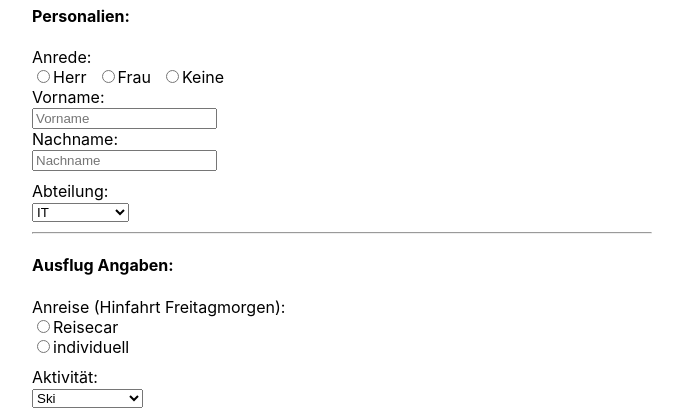
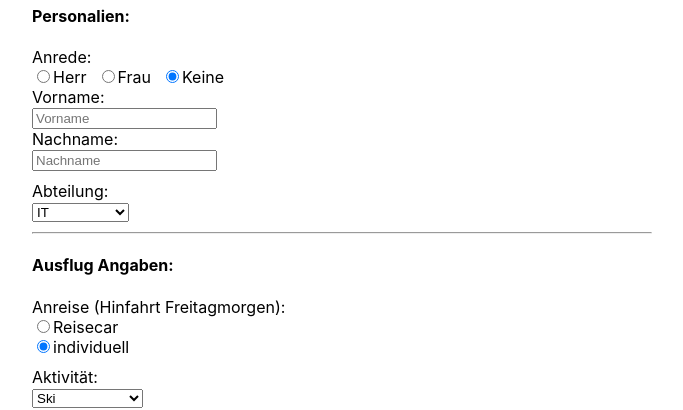
Before and after one commit to Okarashii/02-react-ui-elements, a React (Create React App) app: page / in a window 1280 px wide. Shown: the part 138-548 px from the top of the page, without its empty margins (298-981 px from the left). Built offline with nearby package versions, Linux system fonts and the light colour scheme.

Commit message:
changed the component to be controlled

```diff
--- a/src/App.js
+++ b/src/App.js
@@ -5,9 +5,9 @@ function App() {
 
     const title = "Ausflugstag Skitag 2024";
     const departments = ["IT", "HR", "Marketing", "Buchhaltung"];
-    const activity = ["Ski", "Schlitteln", "Bergrestaurant"];
+    const activities = ["Ski", "Schlitteln", "Bergrestaurant"];
 
-    return (<Registration title={title} departments={departments} activity={activity}/>);
+    return (<Registration title={title} departments={departments} activities={activities}/>);
 
 }
 
--- a/src/Registration/Registration.jsx
+++ b/src/Registration/Registration.jsx
@@ -1,16 +1,44 @@
-import React, {useState} from "react";
+import {useState} from "react";
 import "./Registration.css";
 
-export default function Registration({title, departments, activity}) {
+export default function Registration({title, departments, activities}) {
 
     // O_o => states
+    const [pronouns, setPronouns] = useState("keine");
+    const [firstname, setFirstname] = useState("");
+    const [lastname, setLastname] = useState("");
+    const [department, setDepartment] = useState("");
+    const [arrival, setArrival] = useState("individual");
+    const [activity, setActivity] = useState("keine");
     const [overnight, setOvernight] = useState(false);
+    const [departure, setDeparture] = useState("individual");
 
     // O_o => fncs
+    function onSubmit() {
+        console.log("pronouns", pronouns);
+        console.log("firstname", firstname);
+        console.log("lastname", lastname);
+        console.log("department", department);
+        console.log("arrival", arrival);
+        console.log("activity", activity);
+        console.log("overnight", overnight);
+        console.log("departure", departure);
+    }
+
+    function onReset() {
+        setPronouns("keine");
+        setFirstname("");
+        setLastname("");
+        setDepartment("");
+        setArrival("individual");
+        setActivity("");
+        setOvernight(false);
+        setDeparture("individual");
+    }
 
     return (
         <div className="FormDiv">
-            <form>
+            <form onSubmit={onSubmit}>
                 <div className="FormContent">
 
                     <h2>{title}</h2>
@@ -22,34 +50,34 @@ export default function Registration({title, departments, activity}) {
                     <div className="FormBlock">
                         Anrede:<br />
                         <label>
-                            <input type="radio" name="anrede" value="herr" />
+                            <input type="radio" name="anrede" value="herr" onClick={(e) => setPronouns(e.target.value)}/>
                             Herr
                         </label>
                         <label className="PadLeft">
-                            <input type="radio" name="anrede" value="frau" />
+                            <input type="radio" name="anrede" value="frau" onClick={(e) => setPronouns(e.target.value)}/>
                             Frau
                         </label>
                         <label className="PadLeft">
-                            <input type="radio" name="anrede" value="keine" />
+                            <input type="radio" name="anrede" value="keine" onClick={(e) => setPronouns(e.target.value)} defaultChecked/>
                             Keine
                         </label>
 
                         <br />
 
                         <label>Vorname:</label><br />
-                        <input type="text" id="fname" name="fname" placeholder="Vorname" /><br />
+                        <input type="text" id="fname" name="fname" placeholder="Vorname" value={firstname} onChange={(e) => setFirstname(e.target.value)}/><br />
 
                         <label>Nachname:</label><br />
-                        <input type="text" id="lname" name="lname" placeholder="Nachname" />
+                        <input type="text" id="lname" name="lname" placeholder="Nachname" value={lastname} onChange={(e) => setLastname(e.target.value)}/>
                     </div>
 
                     <div className="FormBlock">
                         Abteilung:<br />
 
-                        <select id="departmentID" name="department">
+                        <select id="departmentID" name="department" value={department}>
 
                             {departments.map((i) => (
-                                <option value={i.toLowerCase()} key={i}>{i}</option>
+                                <option value={i.toLowerCase()} key={i} onClick={(e) => setDepartment(e.target.value)}>{i}</option>
                             ))}
 
                         </select>
@@ -61,12 +89,12 @@ export default function Registration({title, departments, activity}) {
                     <div className="FormBlock">
                         Anreise (Hinfahrt Freitagmorgen):<br />
                         <label>
-                            <input type="radio" name="anreise" value="reisecar" />
+                            <input type="radio" name="anreise" value="reisecar" onClick={(e) => setPronouns(e.target.value)}/>
                             Reisecar
                         </label>
                         <br />
                         <label>
-                            <input type="radio" name="anreise" value="individuell" />
+                            <input type="radio" name="anreise" value="individuell" onClick={(e) => setPronouns(e.target.value)} defaultChecked/>
                             individuell
                         </label>
                     </div>
@@ -74,8 +102,8 @@ export default function Registration({title, departments, activity}) {
                     <div className="FormBlock">
                         Aktivität:<br />
                         <select id="activity" name="activity">
-                            {activity.map((i) => (
-                                <option value={i.toLowerCase()} key={i}>{i}</option>
+                            {activities.map((i) => (
+                                <option value={i.toLowerCase()} key={i} onClick={(e) => setActivity(e.target.value)}>{i}</option>
                             ))}
                         </select>
                     </div>
@@ -89,12 +117,12 @@ export default function Registration({title, departments, activity}) {
                     <div className="FormBlock" style={{visibility:overnight ? "visible" : "hidden"}}>
                         Abreise (Rückfahrt Samstagmorgen):<br />
                         <label className="MargRight">
-                            {overnight ? <input type="radio" name="abreise" value="reisecar" /> : null}
+                            {overnight ? <input type="radio" name="abreise" value="reisecar" onClick={(e) => setDeparture(e.target.value)}/> : null}
                             Reisecar
                         </label>
                         <br />
                         <label className="MargRight">
-                            <input type={overnight ? "radio" : "hidden"} name="abreise" value="individuell" />
+                            <input type={overnight ? "radio" : "hidden"} name="abreise" value="individuell" onClick={(e) => setDeparture(e.target.value)} defaultChecked/>
                             individuell
                         </label>
                     </div>
@@ -102,7 +130,7 @@ export default function Registration({title, departments, activity}) {
 
                     <hr />
                     <button type="submit">Registrierung absenden</button>
-                    <button type="reset" onClick={() => setOvernight(false)} style={{marginLeft: '10px'}}>Registrierung zurücksetzen</button>
+                    <button type="reset" onClick={onReset} style={{marginLeft: '10px'}}>Registrierung zurücksetzen</button>
                 </div>
             </form>
         </div>
```
